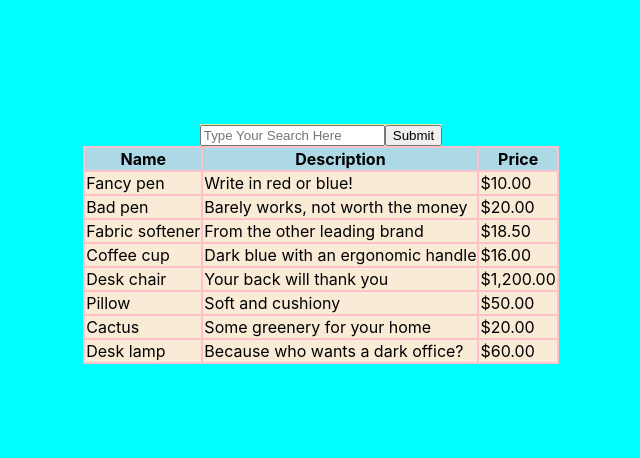
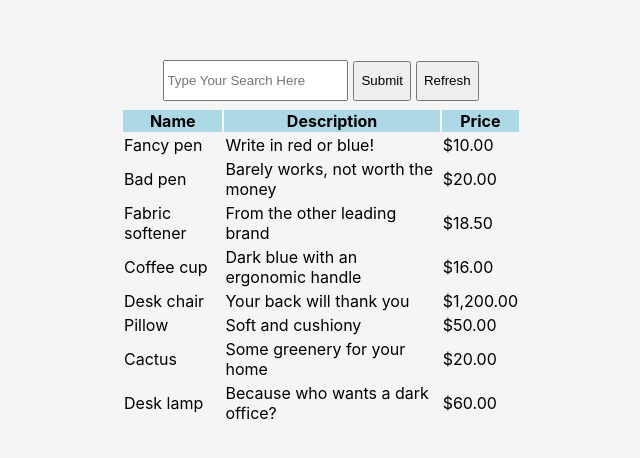
Before and after one commit to laurelthorburn/shopify-task, a React (Create React App) app: page / in a window 1280 px wide. Shown: the part 140-598 px from the top of the page, without its empty margins (319-959 px from the left). Built offline with nearby package versions, Linux system fonts and the light colour scheme.

Commit message:
Added styling

```diff
--- a/src/App.css
+++ b/src/App.css
@@ -1,5 +1,5 @@
 .mainBg {
-  background-color: aqua;
+  background-color: whitesmoke;
   width: 100vw;
   height: 100vh;
   display: flex;
@@ -8,20 +8,28 @@
   align-items: center;
 }
 
-.searchCard {
-  background-color: palegoldenrod;
+input {
+  height: 35px;
 }
 
+button {
+  height: 40px;
+  margin-left: 5px;
+}
+
+
 .searchResults{
-  background-color: pink;
+  width: 400px;
+  display: flex;
+  justify-content: center;
+  margin-top: 5px;
+  padding: 2px;
 }
 
 thead {
   background-color: lightblue;
-  border: black 1px solid;
 }
 
 tbody{
-  background-color: antiquewhite;
-  border: black 1px solid;
+  background-color: whitesmoke;
 }
--- a/src/App.js
+++ b/src/App.js
@@ -2,8 +2,7 @@ import React, { useEffect, useState } from "react";
 import "./App.css";
 import SearchResults from "./SearchResults";
 
-// TODO: edge case, when user !error and gets results, need to allow them to search again from the original array
-//TODO: style
+// TODO: remove required and let user refresh/reset useStates page
 
 function App() {
   const productsArray = [
@@ -92,6 +91,13 @@ function App() {
   };
   // console.log(results)
 
+  const handleRefresh = () => {
+    // setError("");
+    // setProducts(productsArray);
+    // window.location.reload();
+    console.log("yay welcome friend")
+  }
+
   return (
     <>
       <form onSubmit={handleUserInput} className="mainBg">
@@ -103,6 +109,7 @@ function App() {
             required
           />
           <button type="submit">Submit</button>
+          <button type="submit" onSubmit={handleRefresh}>Refresh</button>
         </div>
         {error !== "No product found" && <SearchResults results={products} />}
         <p>{error}</p>
```
